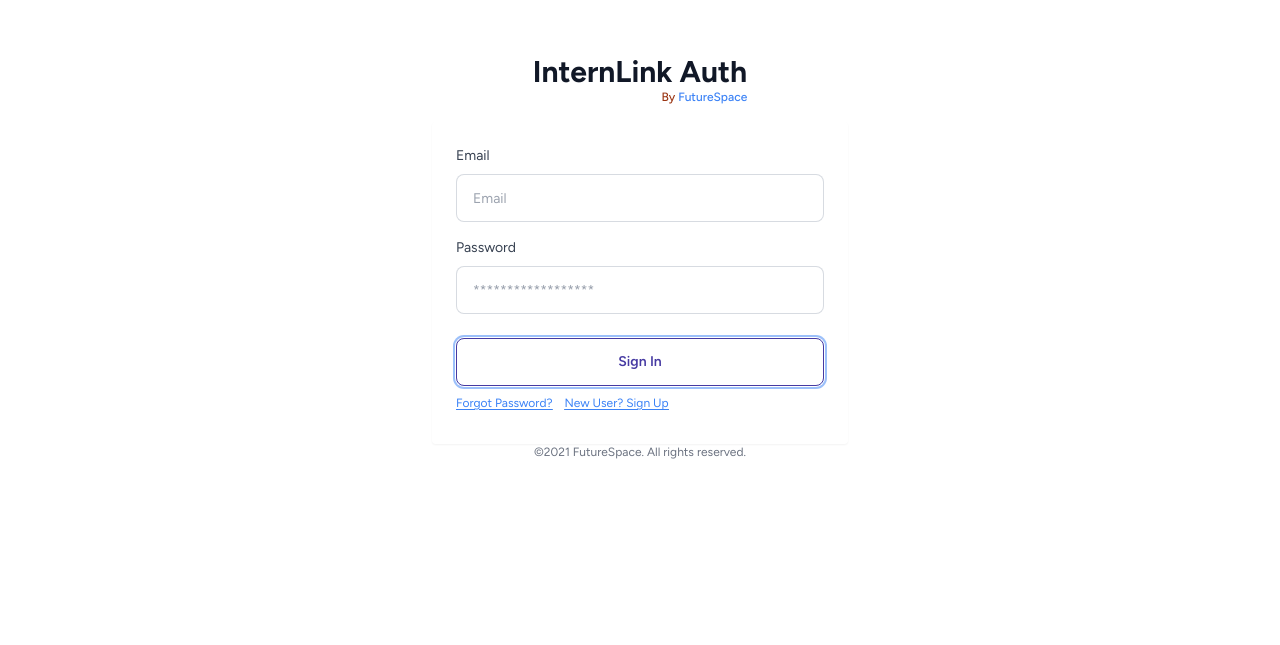
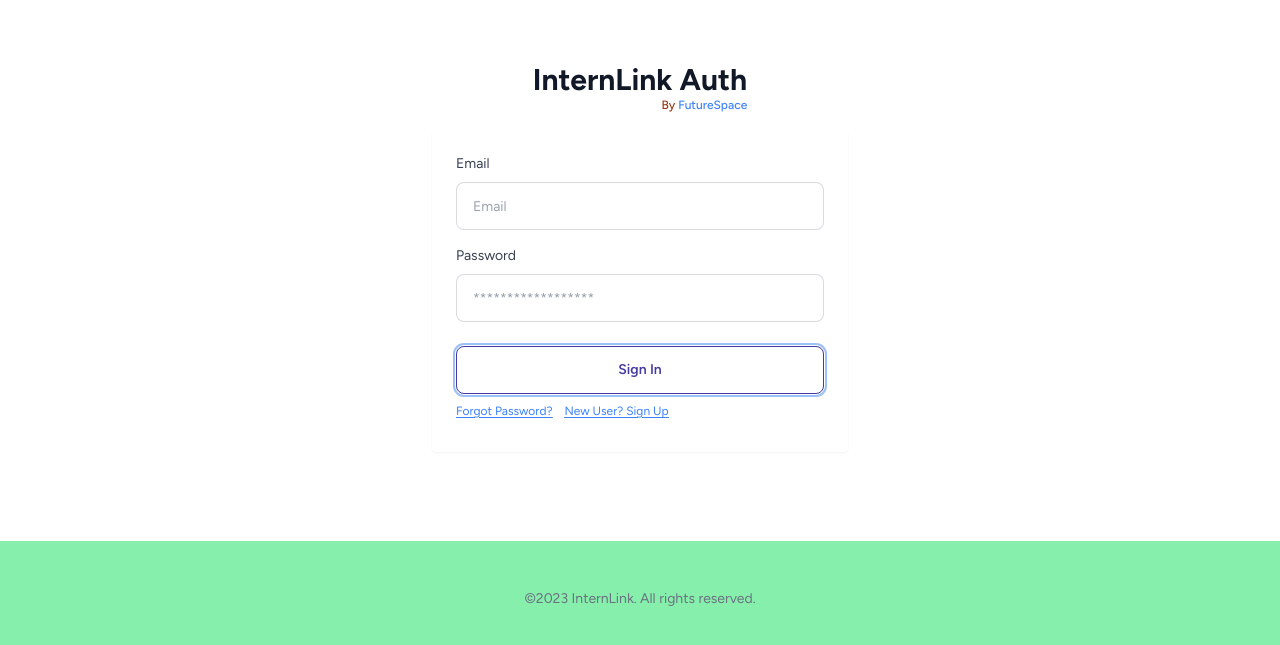
Before and after one commit to FutureSpace-Kenya/InternLink, a Next.js app: page /auth/login in a window 1280 px wide. Shown: the part 143-788 px from the top of the page. Built offline with nearby package versions, Linux system fonts and the light colour scheme.

Commit message:
Footer Create

```diff
--- a/app/auth/login/page.jsx
+++ b/app/auth/login/page.jsx
@@ -37,7 +37,7 @@ export default function Login() {
                                 Sign In
                             </button>
                         </div>
-                        <div class="flex text-[12px] underline underline-offset-2 gap-3">
+                        <div className="flex text-[12px] underline underline-offset-2 gap-3">
                             <a className="inline-block align-baseline my-2 text-blue-500 hover:text-blue-800"
                                href="#">
                                 Forgot Password?
@@ -49,12 +49,12 @@ export default function Login() {
                         </div>
 
                     </form>
-                    <p className="text-center text-gray-500 text-xs">
-                        &copy;2021 FutureSpace. All rights reserved.
-                    </p>
                 </div>
             </div>
 
+                <p className="text-center text-gray-500 bottom-0 py-12 bg-green-300 w-full absolute text-sm">
+                    &copy;{new Date().getFullYear()} InternLink. All rights reserved.
+                </p>
 
         </main>
     )
```
